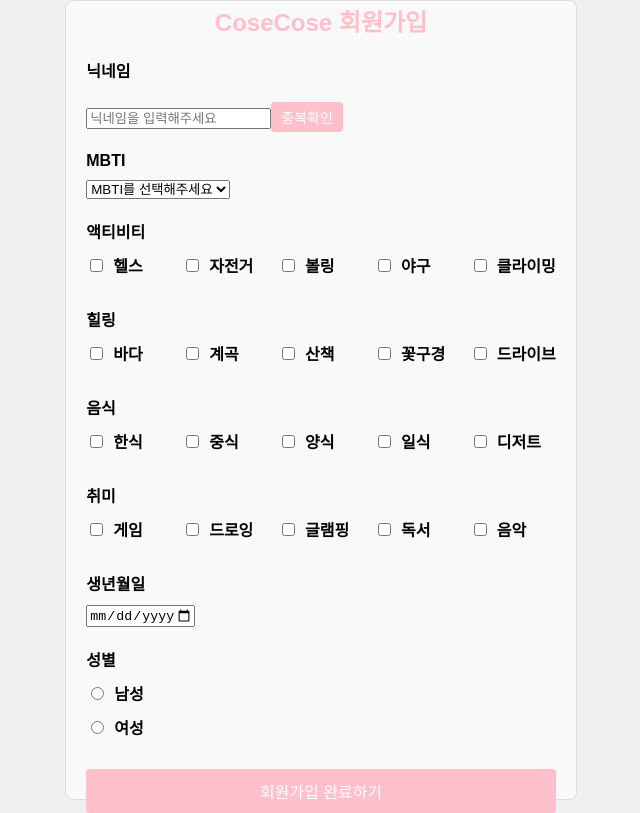
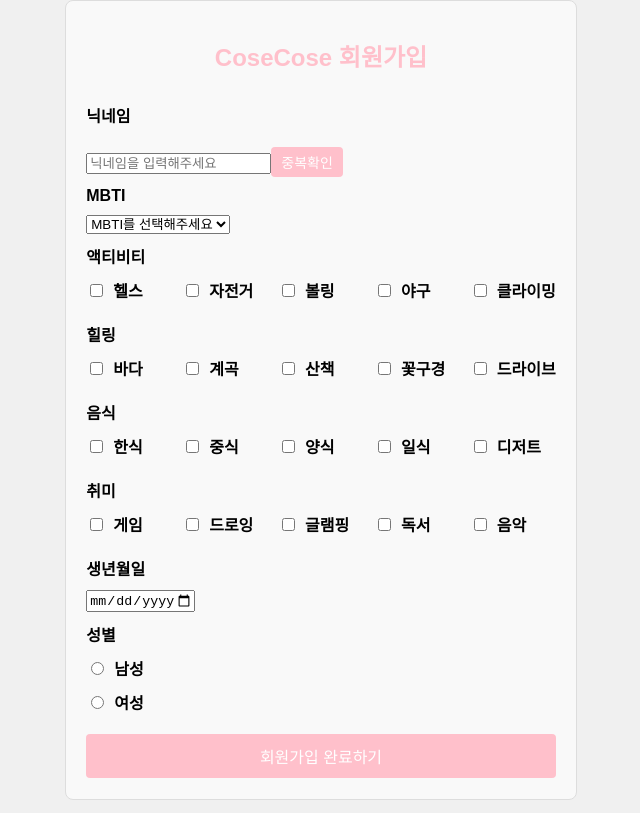
Before and after one commit to kimwoodying/react-template, a React (Create React App) app: page /template/SignUpForm in a window 1280 px wide. Shown: the whole page, without its empty margins (319-959 px from the left). Built offline with nearby package versions, Linux system fonts and the light colour scheme.

Commit message:
Css 수정

```diff
--- a/src/page/template/SignUpForm.css
+++ b/src/page/template/SignUpForm.css
@@ -33,12 +33,12 @@ body, html {
     text-align: center;
     color: pink;
     font-size: 24px;
-    margin-bottom: 20px;
+    margin-bottom: 30px;
 }
 
 /* 기타 요소 스타일 */
 .form-group {
-    margin-bottom: 20px;
+    margin-bottom: 10px;
 }
 
 .form-group label {
```
